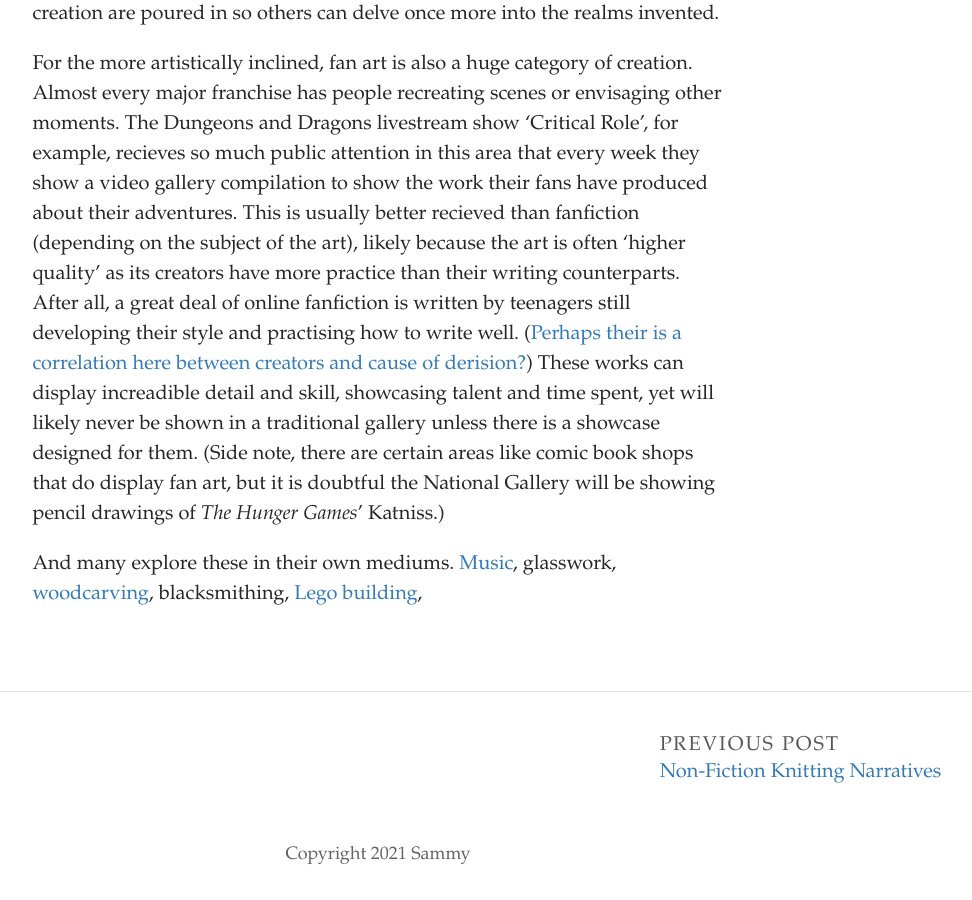
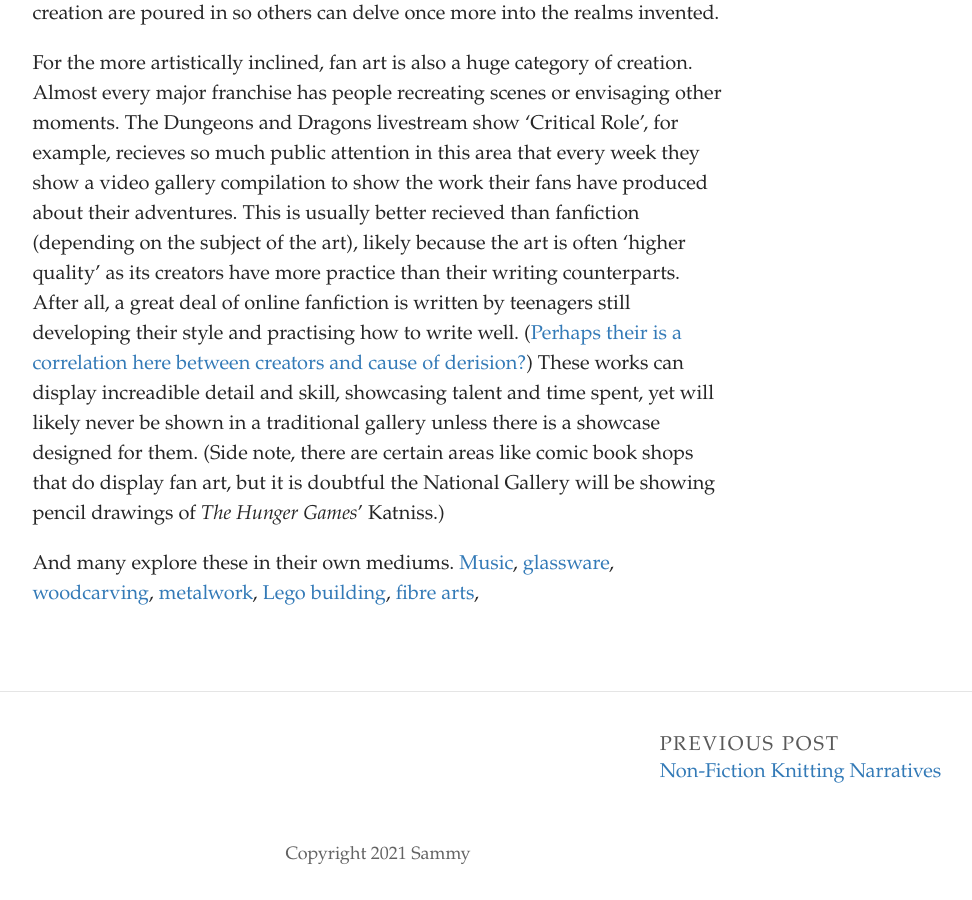
Before and after one commit to SammySpinsAYarn/Blog, a Jekyll site: the page built from _posts/2023-05-16-insert-a-title.md, in a window 1280 px wide and 900 px high, scrolled down 830 px. Shown: the whole window, without its empty margins (262-1234 px from the left). Built offline with Jekyll 4.4.1, drawn with Linux system fonts in a browser that asks for light colours; some web fonts are replaced.

Commit message:
Update Post “2023-05-16-insert-a-title”

```diff
--- a/_posts/2023-05-16-insert-a-title.md
+++ b/_posts/2023-05-16-insert-a-title.md
@@ -11,4 +11,4 @@
 
 F﻿or the more artistically inclined, fan art is also a huge category of creation. Almost every major franchise has people recreating scenes or envisaging other moments. The Dungeons and Dragons livestream show 'Critical Role', for example, recieves so much public attention in this area that every week they show a video gallery compilation to show the work their fans have produced about their adventures. This is usually better recieved than fanfiction (depending on the subject of the art), likely because the art is often 'higher quality' as its creators have more practice than their writing counterparts. After all, a great deal of online fanfiction is written by teenagers still developing their style and practising how to write well. ([Perhaps their is a correlation here between creators and cause of derision?](https://www.youtube.com/watch?v=0B543Zkqq88)) These works can display increadible detail and skill, showcasing talent and time spent, yet will likely never be shown in a traditional gallery unless there is a showcase designed for them. (Side note, there are certain areas like comic book shops that do display fan art, but it is doubtful the National Gallery will be showing pencil drawings of *The Hunger Games*' Katniss.)
 
-A﻿nd many explore these in their own mediums. [Music](https://www.youtube.com/watch?v=bO3zQ7yxbyo), glasswork, [woodcarving](https://imgur.com/gallery/ZJYXrsk), blacksmithing, [Lego building](https://www.entertainmentearth.com/news/artist-recreates-iconic-dc-comics-characters-and-vehicles-as-life-size-lego-statues/),
+A﻿nd many explore these in their own mediums. [Music](https://www.youtube.com/watch?v=bO3zQ7yxbyo), [glassware](https://marimaarte.com/products/bts-glass-mug), [woodcarving](https://imgur.com/gallery/ZJYXrsk), [metalwork](https://www.etsy.com/uk/listing/1171934008/tardis-iron-hanging-basket-bracket?ga_order=most_relevant&ga_search_type=all&ga_view_type=gallery&ga_search_query=doctor+who+glass&ref=sr_gallery-1-15&pro=1&frs=1&organic_search_click=1), [Lego building](https://www.entertainmentearth.com/news/artist-recreates-iconic-dc-comics-characters-and-vehicles-as-life-size-lego-statues/), [fibre arts](https://www.ravelry.com/projects/Owlish/baskerville),
```
